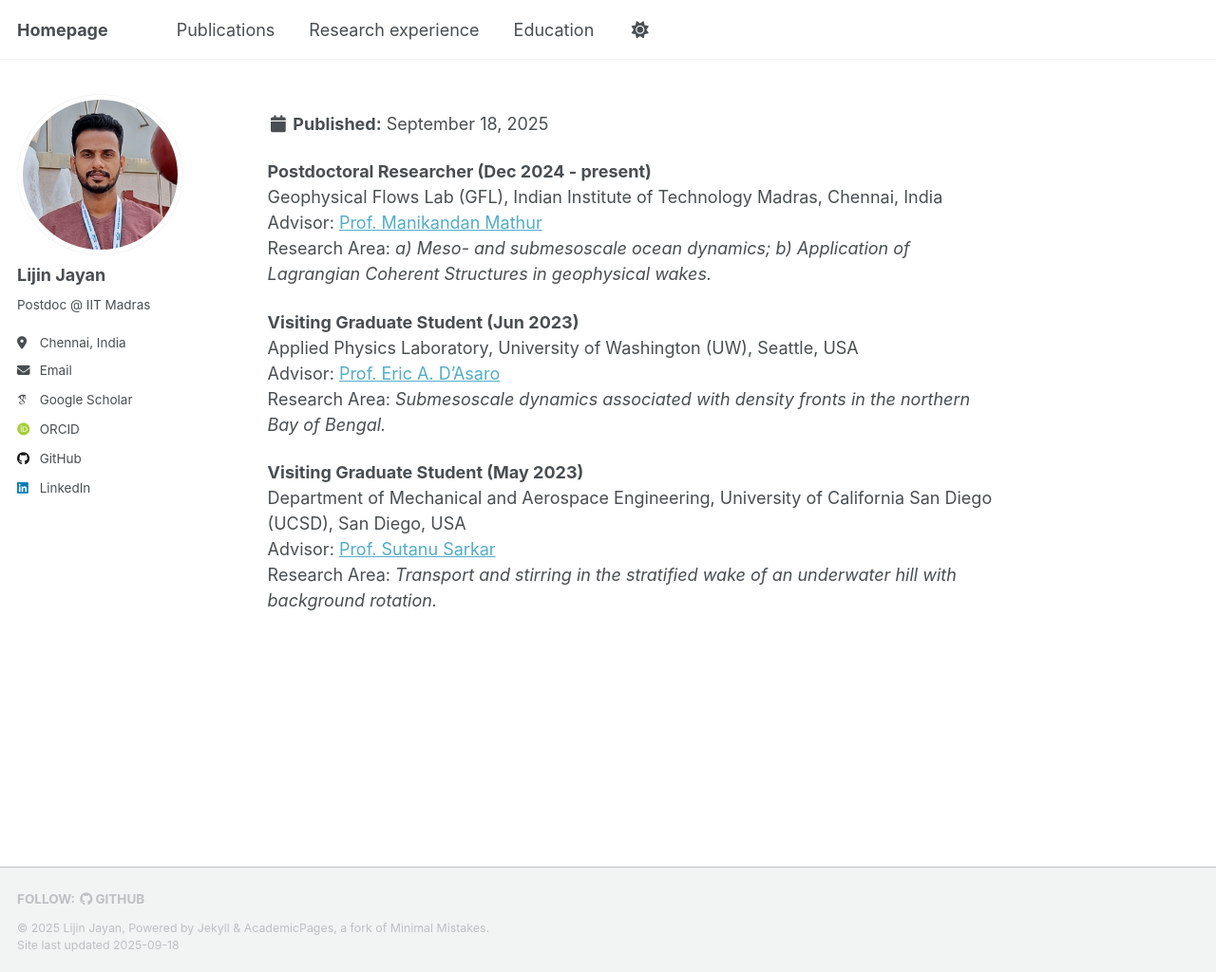
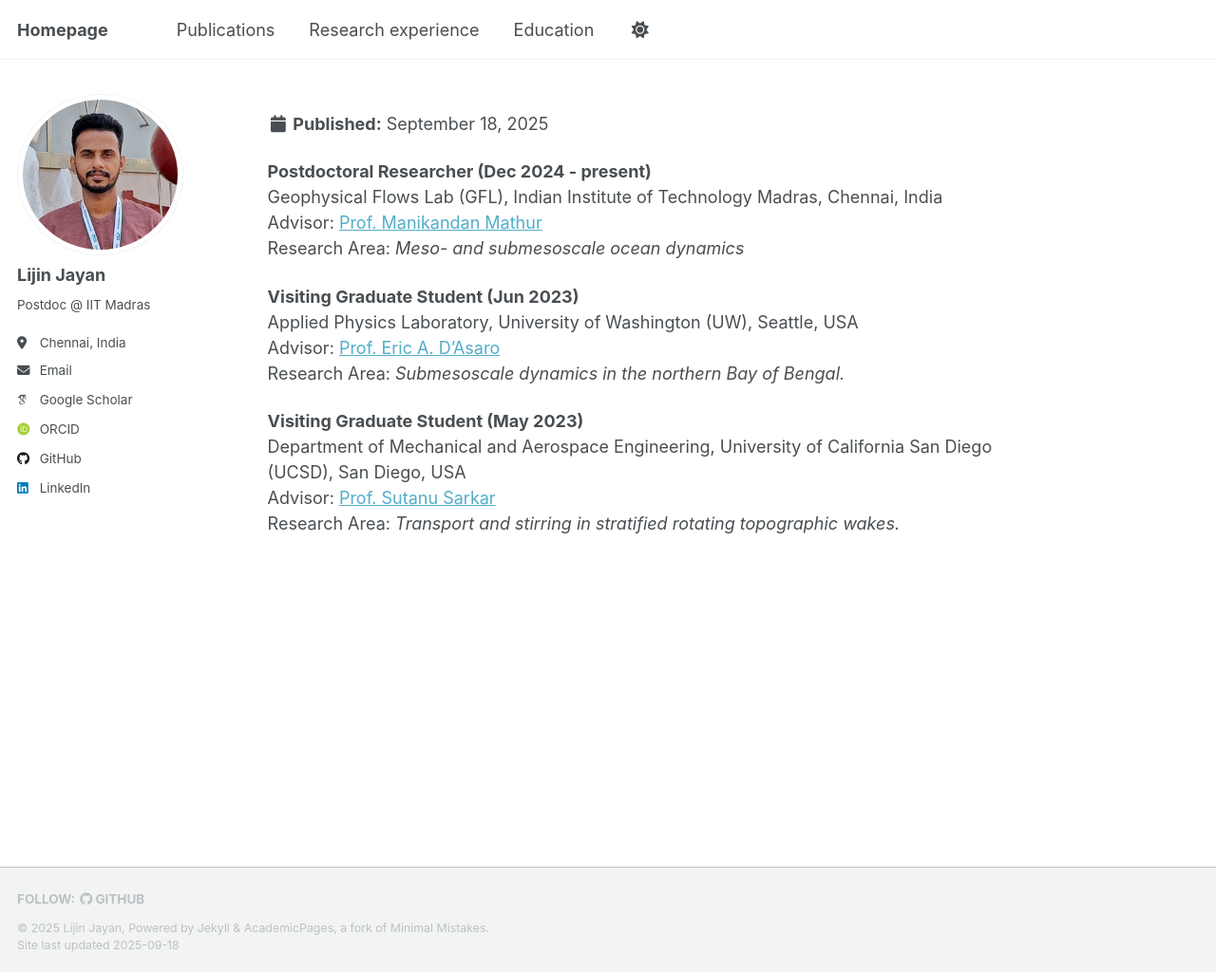
Before and after one commit to ljayan/ljayan.github.io, a Jekyll site: the page built from _research/research.md, in a window 1280 px wide and 1024 px high. Shown: the whole window at 95% size. Built offline with Jekyll 4.4.1, drawn with Linux system fonts in a browser that asks for light colours; some web fonts are replaced.

Commit message:
Update research.md

```diff
--- a/_research/research.md
+++ b/_research/research.md
@@ -6,14 +6,14 @@ permalink: /research/
 **Postdoctoral Researcher (Dec 2024 - present)**
 Geophysical Flows Lab (GFL), Indian Institute of Technology Madras, Chennai, India
 Advisor: [Prof. Manikandan Mathur](https://scholar.google.co.in/citations?user=QbrM7-gAAAAJ&hl=en)
-Research Area: *a) Meso- and submesoscale ocean dynamics; b) Application of Lagrangian Coherent Structures in geophysical wakes.*
+Research Area: *Meso- and submesoscale ocean dynamics*
 
 **Visiting Graduate Student (Jun 2023)**
 Applied Physics Laboratory, University of Washington (UW), Seattle, USA
 Advisor: [Prof. Eric A. D’Asaro](https://apl.uw.edu/people/profile.php?last_name=D%27Asaro&first_name=Eric)
-Research Area: *Submesoscale dynamics associated with density fronts in the northern Bay of Bengal.*
+Research Area: *Submesoscale dynamics in the northern Bay of Bengal.*
 
 **Visiting Graduate Student (May 2023)**
 Department of Mechanical and Aerospace Engineering, University of California San Diego (UCSD), San Diego, USA
 Advisor: [Prof. Sutanu Sarkar](http://cfdlab.ucsd.edu/people.html)
-Research Area: *Transport and stirring in the stratified wake of an underwater hill with background rotation.*
+Research Area: *Transport and stirring in stratified rotating topographic wakes.*
```
